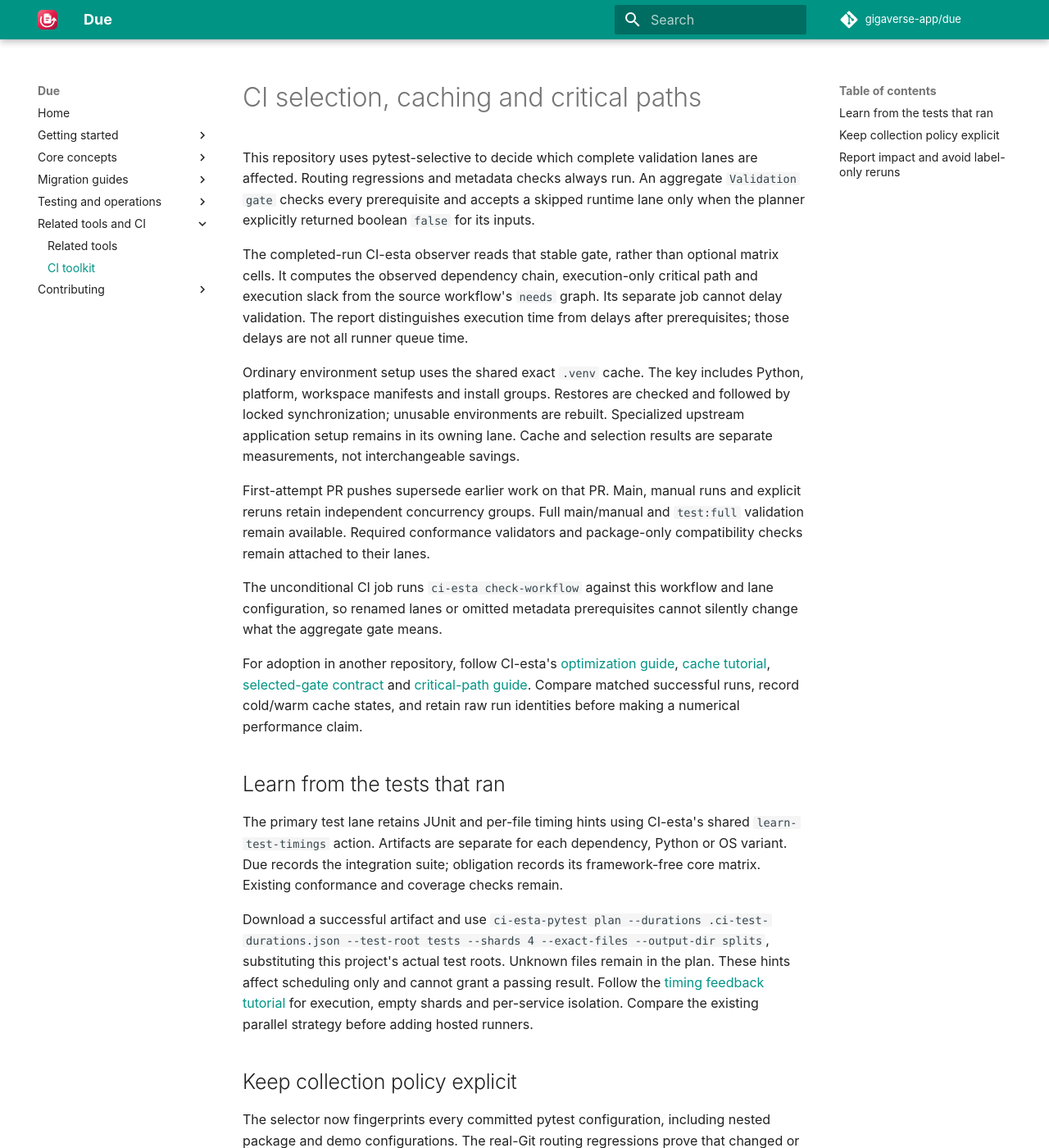
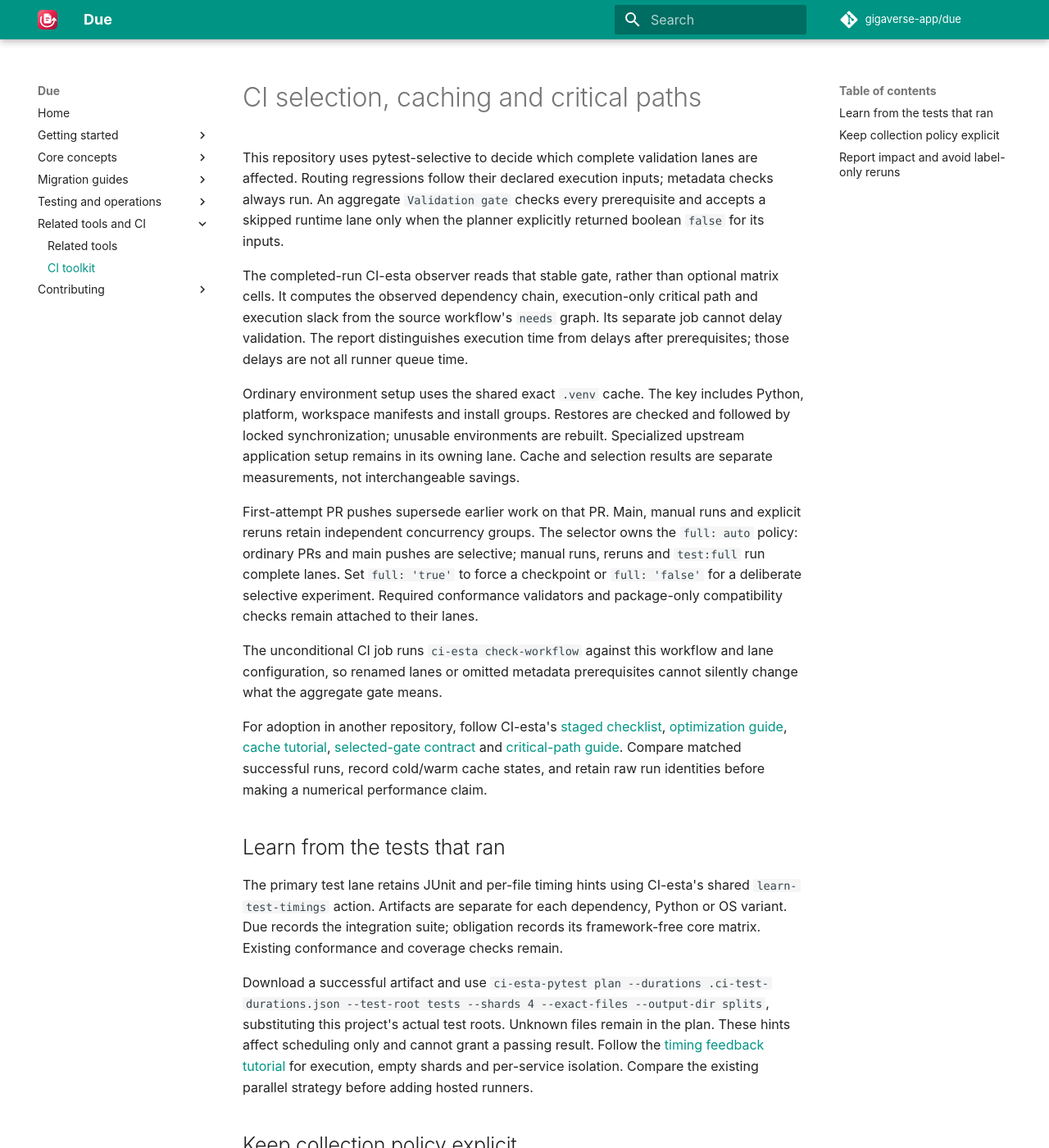
Before and after one commit to gigaverse-app/due, an MkDocs documentation site: the page built from docs/ci-toolkit.md, in a window 1280 px wide and 1400 px high. Shown: the whole window at 82% size. Built offline with MkDocs 1.6.1 and Material for MkDocs 9.7.7, drawn with Linux system fonts in a browser that asks for light colours; comment, search, counter and statistics services are not loaded.

Commit message:
ci: adopt shared checkpoint defaults

```diff
--- a/docs/ci-toolkit.md
+++ b/docs/ci-toolkit.md
@@ -1,7 +1,8 @@
 # CI selection, caching and critical paths
 
 This repository uses pytest-selective to decide which complete validation lanes
-are affected. Routing regressions and metadata checks always run. An aggregate
+are affected. Routing regressions follow their declared execution inputs;
+metadata checks always run. An aggregate
 `Validation gate` checks every prerequisite and accepts a skipped runtime lane
 only when the planner explicitly returned boolean `false` for its inputs.
 
@@ -18,8 +19,10 @@ Specialized upstream application setup remains in its owning lane. Cache and
 selection results are separate measurements, not interchangeable savings.
 
 First-attempt PR pushes supersede earlier work on that PR. Main, manual runs and
-explicit reruns retain independent concurrency groups. Full main/manual and
-`test:full` validation remain available. Required conformance validators and
+explicit reruns retain independent concurrency groups. The selector owns the
+`full: auto` policy: ordinary PRs and main pushes are selective; manual runs,
+reruns and `test:full` run complete lanes. Set `full: 'true'` to force a checkpoint
+or `full: 'false'` for a deliberate selective experiment. Required conformance validators and
 package-only compatibility checks remain attached to their lanes.
 
 The unconditional CI job runs `ci-esta check-workflow` against this workflow and
@@ -27,6 +30,7 @@ lane configuration, so renamed lanes or omitted metadata prerequisites cannot
 silently change what the aggregate gate means.
 
 For adoption in another repository, follow CI-esta's
+[staged checklist](https://github.com/gigaverse-app/ci-esta/blob/main/docs/tutorials/adoption-checklist.md),
 [optimization guide](https://github.com/gigaverse-app/ci-esta/blob/main/docs/ci-optimization.md),
 [cache tutorial](https://github.com/gigaverse-app/ci-esta/blob/main/docs/environment-cache.md),
 [selected-gate contract](https://github.com/gigaverse-app/ci-esta/blob/main/docs/selected-gates.md)
```
Also changed, not shown: 3 other files.
